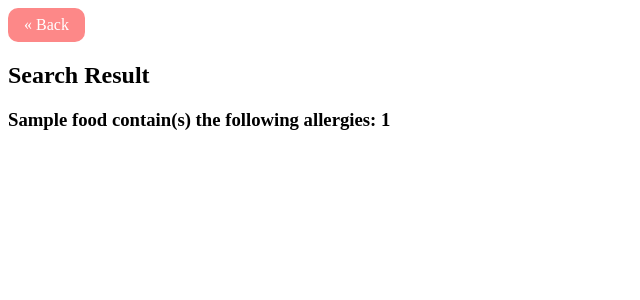
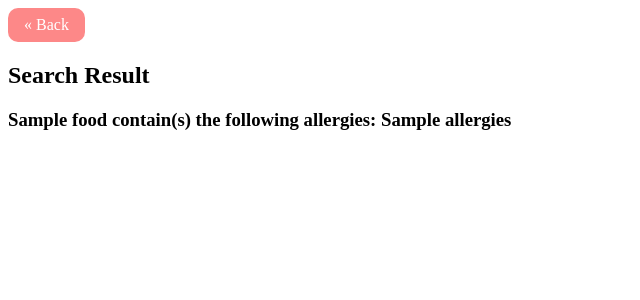
Before and after one commit to CS257-F23/team-project-g, a Flask app: template templates/diet_gd3.html in a window 1280 px wide. Shown: the top 300 px of the page, without its empty margins (0-640 px from the left). Run offline with Flask 3, Linux system fonts and the light colour scheme; the template is opened without the code that fills it: most values are stand-ins (such as "Sample title", 1, 10 or a date in 2020).

Commit message:
GD3 updated

```diff
--- a/templates/diet_gd3.html
+++ b/templates/diet_gd3.html
@@ -10,7 +10,7 @@
         </div>
             <h2>Search Result</h2>
             {% if allergies != "" %}
-                <h3>{{food}} contain(s) the following allergies: {{ num_present }}</h3>
+                <h3>{{food}} contain(s) the following allergies: {{ allergies }}</h3>
             {% else %}
                 <p>{{food}} contain(s) no allergies.</p>
             {% endif %}
```
